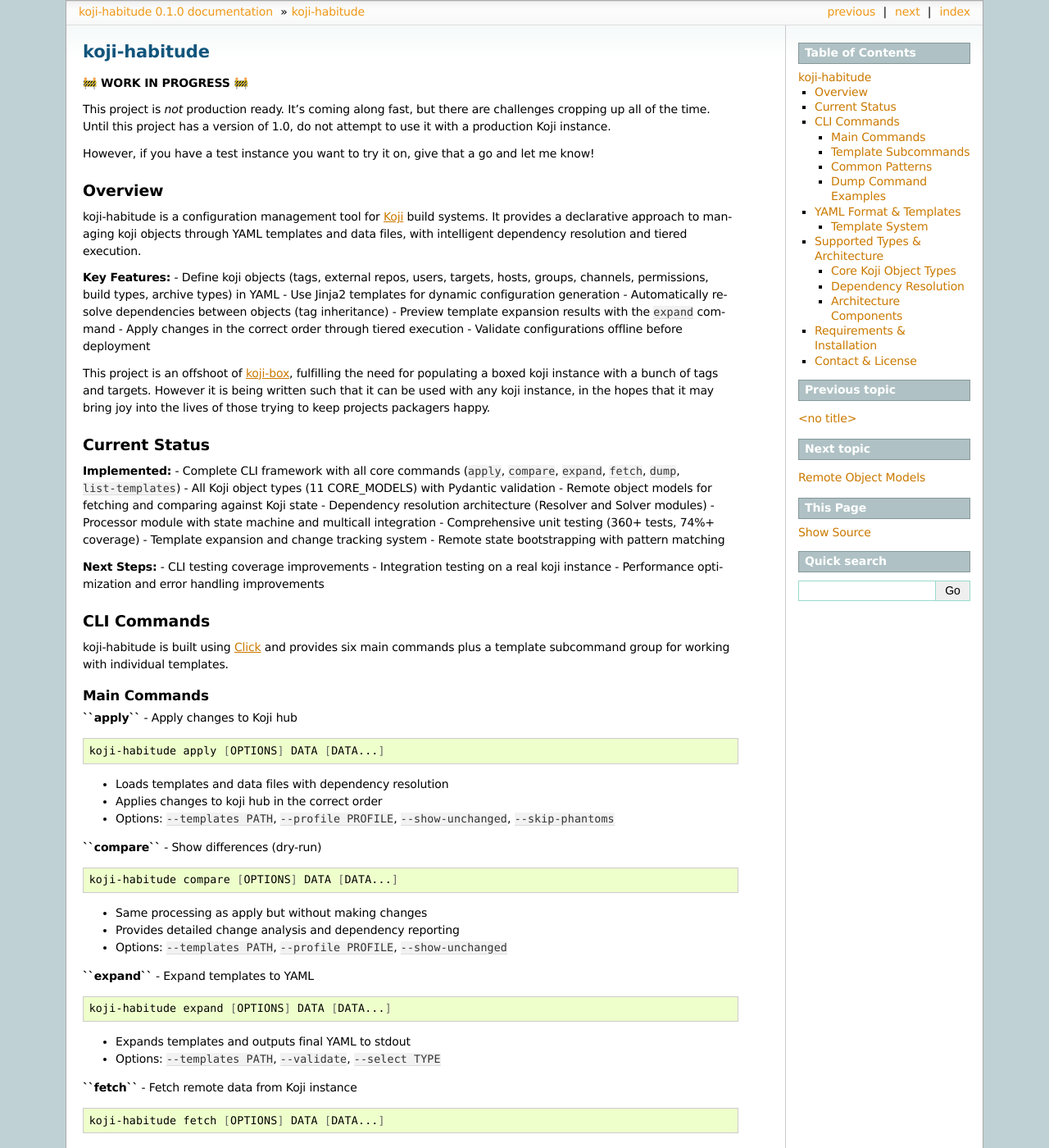
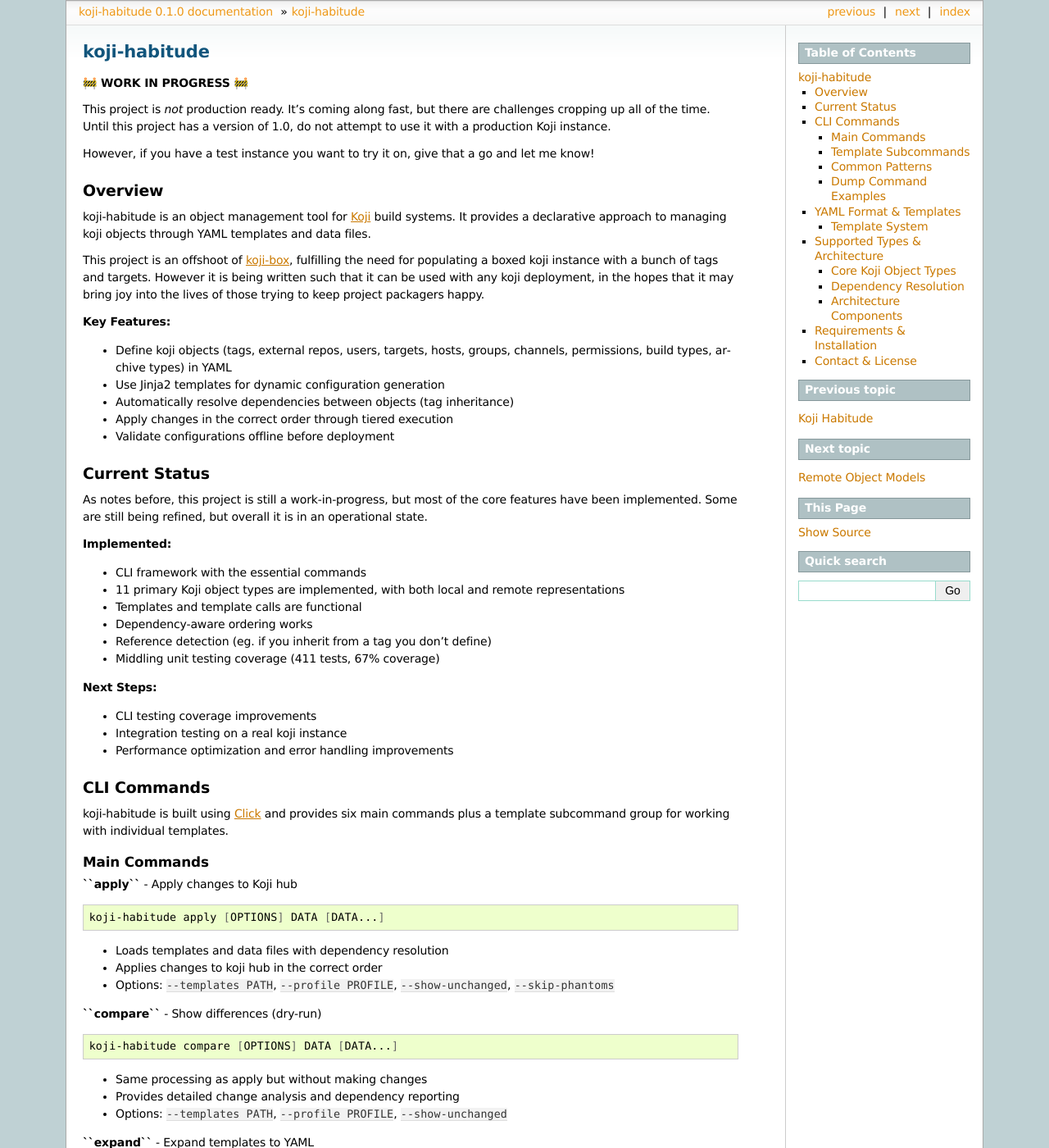
Before and after one commit to obriencj/koji-habitude, a Sphinx documentation site: the page built from docs/overview.rst, in a window 1280 px wide and 1400 px high. Shown: the whole window at 82% size. Built offline with Sphinx 7.4.7, drawn with Linux system fonts in a browser that asks for light colours.

Commit message:
just docs tweaks  [skip ci]

```diff
--- a/docs/conf.py
+++ b/docs/conf.py
@@ -12,17 +12,21 @@
 def load_setup():
     from configparser import ConfigParser
 
+    global project
+    global release
+    global version
+    global author
+    global copyright
+
     conf = ConfigParser()
     conf.read(["../setup.cfg"])
-
-    glbls = globals()
     metadata = conf['metadata']
 
-    glbls['project'] = metadata['name']
-    glbls['release'] = metadata['version']
-    glbls['version'] = '.'.join(glbls['release'].split('.')[:2])
-    glbls['author'] = metadata['author']
-    glbls['copyright'] = f"{metadata['copyright_years']}, {glbls['author']}"
+    project = metadata['name']
+    release = metadata['version']
+    version = '.'.join(release.split('.')[:2])
+    author = metadata['author']
+    copyright = f"{metadata['copyright_years']}, {author}"
 
 load_setup()
 
--- a/docs/index.rst
+++ b/docs/index.rst
@@ -1,3 +1,6 @@
+Koji Habitude
+=============
+
 .. toctree::
    :maxdepth: 2
 
--- a/docs/overview.rst
+++ b/docs/overview.rst
@@ -14,42 +14,49 @@
 Overview
 --------
 
-koji-habitude is a configuration management tool for
+koji-habitude is an object management tool for
 `Koji <https://pagure.io/koji>`__ build systems. It provides a
 declarative approach to managing koji objects through YAML templates and
-data files, with intelligent dependency resolution and tiered execution.
-
-**Key Features:** - Define koji objects (tags, external repos, users,
-targets, hosts, groups, channels, permissions, build types, archive
-types) in YAML - Use Jinja2 templates for dynamic configuration
-generation - Automatically resolve dependencies between objects (tag
-inheritance) - Preview template expansion results with the ``expand``
-command - Apply changes in the correct order through tiered execution -
-Validate configurations offline before deployment
+data files.
 
 This project is an offshoot of
 `koji-box <https://github.com/obriencj/koji-box>`__, fulfilling the need
 for populating a boxed koji instance with a bunch of tags and targets.
 However it is being written such that it can be used with any koji
-instance, in the hopes that it may bring joy into the lives of those
-trying to keep projects packagers happy.
+deployment, in the hopes that it may bring joy into the lives of those
+trying to keep project packagers happy.
+
+**Key Features:**
+
+- Define koji objects (tags, external repos, users, targets, hosts,
+  groups, channels, permissions, build types, archive types) in YAML
+- Use Jinja2 templates for dynamic configuration generation
+- Automatically resolve dependencies between objects (tag inheritance)
+- Apply changes in the correct order through tiered execution
+- Validate configurations offline before deployment
 
 Current Status
 --------------
 
-**Implemented:** - Complete CLI framework with all core commands
-(``apply``, ``compare``, ``expand``, ``fetch``, ``dump``,
-``list-templates``) - All Koji object types (11 CORE_MODELS) with
-Pydantic validation - Remote object models for fetching and comparing
-against Koji state - Dependency resolution architecture (Resolver and
-Solver modules) - Processor module with state machine and multicall
-integration - Comprehensive unit testing (360+ tests, 74%+ coverage) -
-Template expansion and change tracking system - Remote state
-bootstrapping with pattern matching
+As notes before, this project is still a work-in-progress, but most of
+the core features have been implemented. Some are still being refined,
+but overall it is in an operational state.
 
-**Next Steps:** - CLI testing coverage improvements - Integration
-testing on a real koji instance - Performance optimization and error
-handling improvements
+**Implemented:**
+
+- CLI framework with the essential commands
+- 11 primary Koji object types are implemented, with both local and
+  remote representations
+- Templates and template calls are functional
+- Dependency-aware ordering works
+- Reference detection (eg. if you inherit from a tag you don’t define)
+- Middling unit testing coverage (411 tests, 67% coverage)
+
+**Next Steps:**
+
+- CLI testing coverage improvements
+- Integration testing on a real koji instance
+- Performance optimization and error handling improvements
 
 CLI Commands
 ------------
```
Also changed, not shown: README.md (+23 -21 lines).
